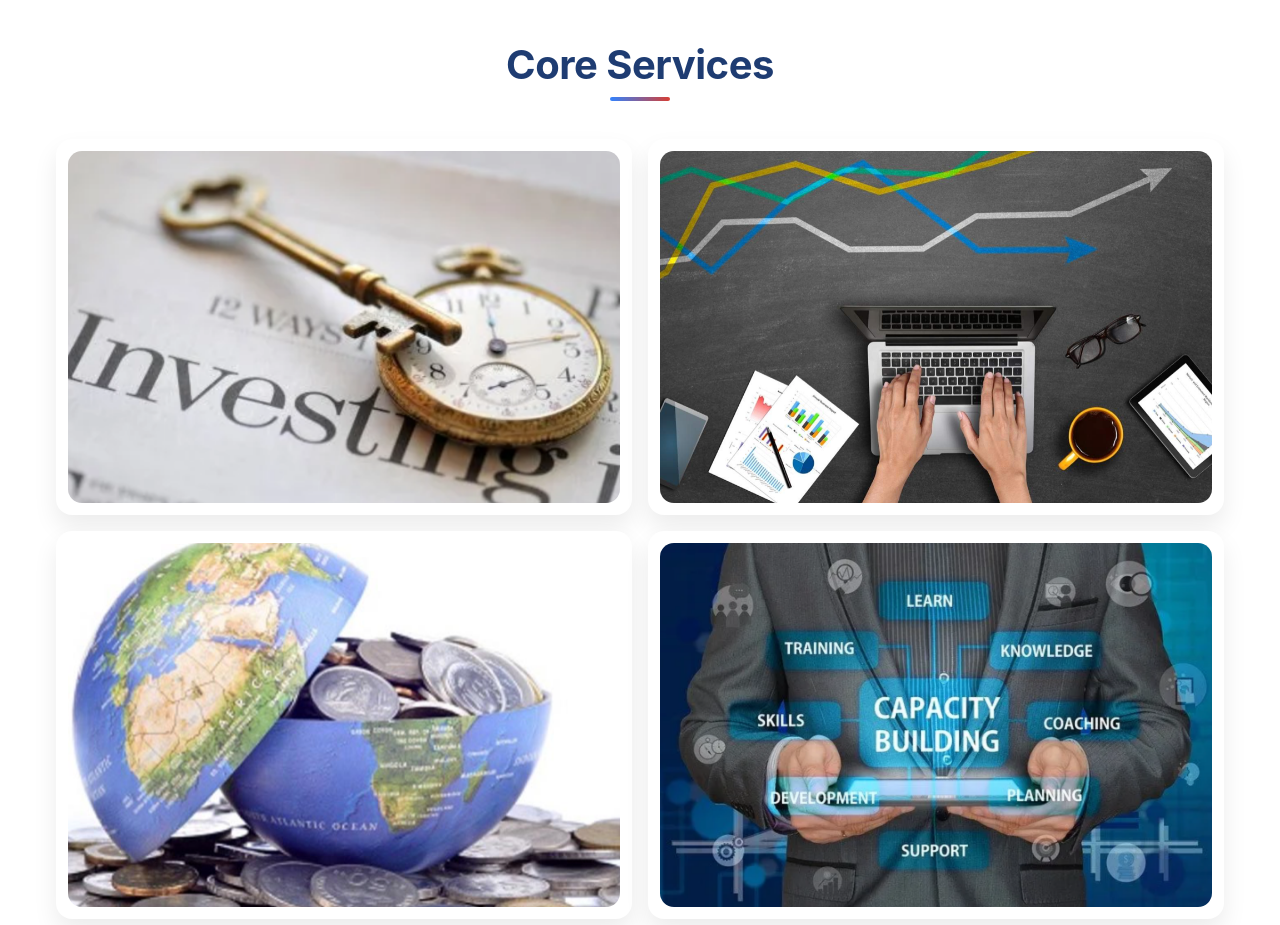
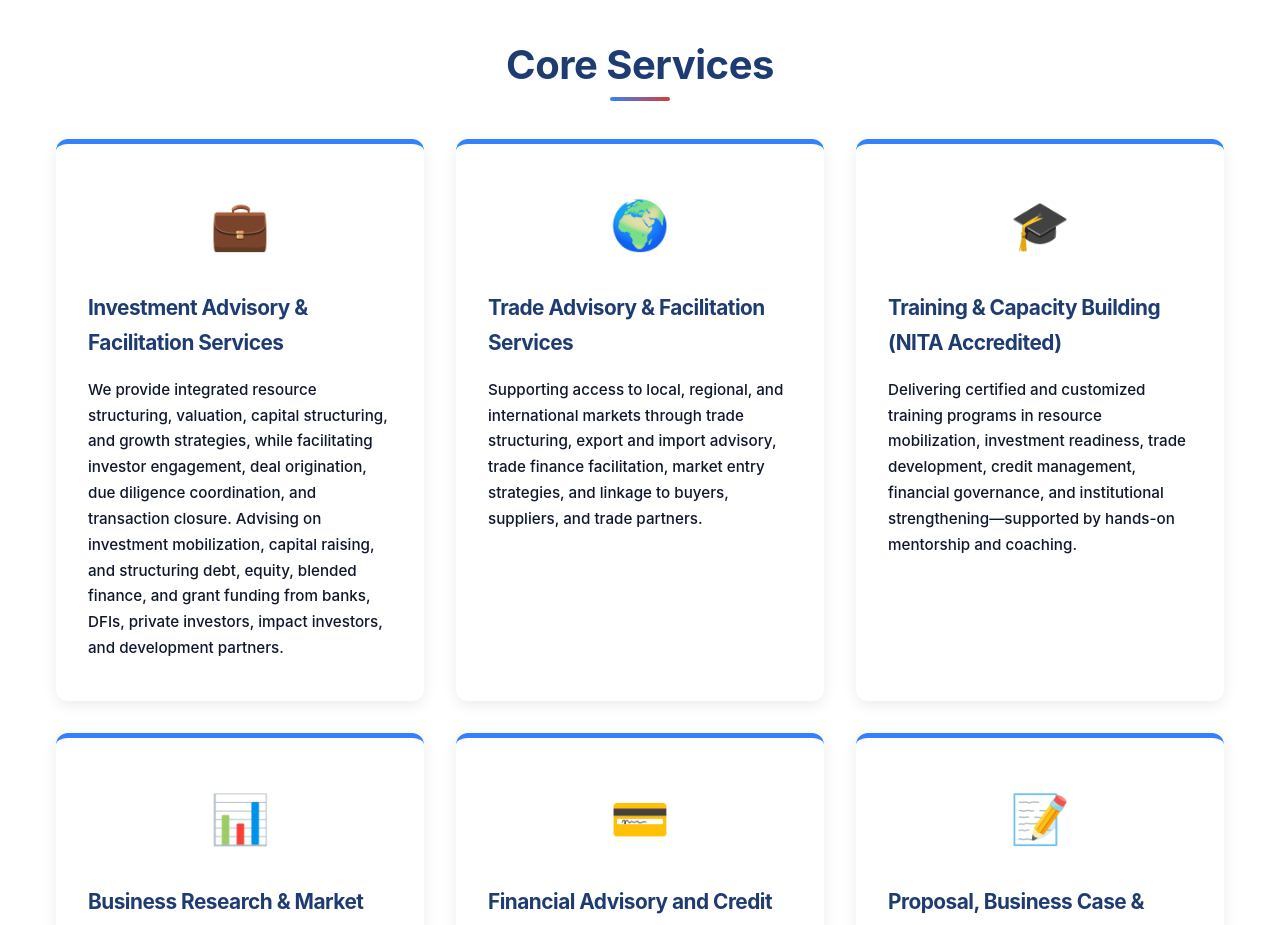
Before and after one commit to Maundu-Anthony/asfam-consultancy-limited, a React (Create React App) app: page /services in a window 1280 px wide. Shown: the part 740-1665 px from the top of the page. Built offline with nearby package versions, Linux system fonts and the light colour scheme.

Commit message:
makes changes that updates ourcore services face cards from icons to pictures

```diff
--- a/src/pages/Home.js
+++ b/src/pages/Home.js
@@ -3,7 +3,12 @@ import { Link } from 'react-router-dom';
 import ServiceCard from '../components/ServiceCard';
 import heroBackground from '../images/homepage.jpg';
 import whoWeAreImage from '../images/who_we_are_section.png';
-import coreServicesImage from '../images/core_services_section.png';
+import investmentSectionImage from '../images/Investment_Advisory_&_Facilitation_Services_section.png';
+import financialAdvisorySectionImage from '../images/Financial_Advisory_&_Credit_Facilitation_Services_section.png';
+import creditRatingSectionImage from '../images/Credit_Rating_section.png';
+import trainingSectionImage from '../images/training_section.png';
+import businessResearchSectionImage from '../images/Business_Research_section.png';
+import resourceMobilizationSectionImage from '../images/Resource_Mobilization_section.png';
 import './Home.css';
 
 function Home() {
@@ -11,32 +16,32 @@ function Home() {
     {
       title: 'Investment Advisory & Facilitation Services',
       description: 'Expert guidance in structuring investments, sourcing debt, equity, and blended finance solutions tailored to your business needs.',
-      icon: '💼'
+      image: investmentSectionImage
     },
     {
       title: 'Financial Advisory & Credit Facilitation Services',
       description: 'Supporting access to local, regional, and international markets through trade structuring and market entry strategies.',
-      icon: '🌍'
+      image: financialAdvisorySectionImage
     },
     {
       title: 'Credit Rating Facilitation Services',
       description: 'Helping businesses overcome financing barriers by improving risk profiles and facilitating engagement with lenders.',
-      icon: '💳'
+      image: creditRatingSectionImage
     },
     {
       title: 'Training & Capacity Building',
       description: 'NITA-accredited training programs in resource mobilization, financial governance, and institutional strengthening.',
-      icon: '📚'
+      image: trainingSectionImage
     },
     {
       title: 'Business Research',
       description: 'In-depth market research and intelligence to support investment decisions and expansion strategies.',
-      icon: '📊'
+      image: businessResearchSectionImage
     },
     {
       title: 'Resource Mobilization',
       description: 'Strategic development of funding sources diversification and financial sustainability enhancement.',
-      icon: '💰'
+      image: resourceMobilizationSectionImage
     }
   ];
 
@@ -86,22 +91,13 @@ function Home() {
       <section className="services-preview">
         <div className="container">
           <h2>Our Core Services</h2>
-          <div className="section-visuals">
-            <div className="section-image-card section-image-card-large">
-              <img
-                src={coreServicesImage}
-                alt="Core services section illustration"
-                className="section-image core-services-image"
-              />
-            </div>
-          </div>
           <div className="services-grid">
             {services.map((service, index) => (
               <ServiceCard
                 key={index}
                 title={service.title}
                 description={service.description}
-                icon={service.icon}
+                image={service.image}
               />
             ))}
           </div>
--- a/src/pages/Services.js
+++ b/src/pages/Services.js
@@ -1,11 +1,6 @@
 import React from 'react';
 import ServiceCard from '../components/ServiceCard';
-import trainingSectionImage from '../images/Training_and_Capacity_Building_section.png';
-import businessResearchSectionImage from '../images/Business_Research_section.png';
-import resourceMobilizationSectionImage from '../images/Resource_Mobilization_section.png';
 import creditRatingSectionImage from '../images/Credit_Rating_section.png';
-import investmentSectionImage from '../images/Investment_Advisory_&_Facilitation_Services_section.png';
-import financialAdvisorySectionImage from '../images/Financial_Advisory_&_Credit_Facilitation_Services_section.png';
 import './Services.css';
 
 function Services() {
@@ -13,42 +8,42 @@ function Services() {
   {
   title: 'Investment Advisory & Facilitation Services',
   description: 'We provide integrated resource structuring, valuation, capital structuring, and growth strategies, while facilitating investor engagement, deal origination, due diligence coordination, and transaction closure. Advising on investment mobilization, capital raising, and structuring debt, equity, blended finance, and grant funding from banks, DFIs, private investors, impact investors, and development partners.',
-  image: investmentSectionImage
+  icon: '💼'
 },
 {
   title: 'Trade Advisory & Facilitation Services',
   description: 'Supporting access to local, regional, and international markets through trade structuring, export and import advisory, trade finance facilitation, market entry strategies, and linkage to buyers, suppliers, and trade partners.',
-  image: investmentSectionImage
+  icon: '🌍'
 },
 {
   title: 'Training & Capacity Building (NITA Accredited)',
   description: 'Delivering certified and customized training programs in resource mobilization, investment readiness, trade development, credit management, financial governance, and institutional strengthening—supported by hands-on mentorship and coaching.',
-  image: trainingSectionImage
+  icon: '🎓'
 },
 {
   title: 'Business Research & Market Intelligence',
   description: 'Conducting in-depth business, sectoral, and market research to support investment decisions, market entry, expansion strategies, feasibility studies, and evidence-based planning.',
-  image: businessResearchSectionImage
+  icon: '📊'
 },
 {
   title: 'Financial Advisory and Credit Facilitation Services',
   description: 'Supporting clients facing credit constraints to access appropriate financing by restructuring credit proposals, improving risk profiles, aligning financial documentation to lender requirements, and facilitating engagement with banks and financing institutions.',
-  image: financialAdvisorySectionImage
+  icon: '💳'
 },
 {
   title: 'Proposal, Business Case & Pitch Development',
   description: 'Developing high-impact proposals, concept notes, investment memoranda, and pitch decks aligned to investor, donor, financier, and trade partner expectations.',
-  image: investmentSectionImage
+  icon: '📝'
 },
 {
   title: 'Bankability & Financial Readiness',
   description: 'Preparing organizations and projects to meet lender and investor requirements through robust financial models, credit-ready documentation, and risk mitigation frameworks.',
-  image: financialAdvisorySectionImage
+  icon: '🏦'
 },
 {
   title: 'Resource Mobilization Strategy Development',
   description: 'Designing practical, results-driven strategies that diversify funding sources, strengthen institutional capacity, and enhance financial sustainability.',
-  image: resourceMobilizationSectionImage
+  icon: '🔗'
 },
   ];
 
@@ -186,43 +181,13 @@ function Services() {
       <section className="main-services">
         <div className="container">
           <h2>Core Services</h2>
-          <div className="section-visuals section-visuals-row">
-            <div className="section-image-card">
-              <img
-                src={investmentSectionImage}
-                alt="Investment advisory and facilitation section illustration"
-                className="section-image investment-services-image"
-              />
-            </div>
-            <div className="section-image-card">
-              <img
-                src={businessResearchSectionImage}
-                alt="Business research section illustration"
-                className="section-image business-research-image"
-              />
-            </div>
-            <div className="section-image-card">
-              <img
-                src={resourceMobilizationSectionImage}
-                alt="Resource mobilization section illustration"
-                className="section-image resource-mobilization-image"
-              />
-            </div>
-            <div className="section-image-card">
-              <img
-                src={trainingSectionImage}
-                alt="Training programs section illustration"
-                className="section-image training-services-image"
-              />
-            </div>
-          </div>
           <div className="services-grid">
             {mainServices.map((service, index) => (
               <ServiceCard
                 key={index}
                 title={service.title}
                 description={service.description}
-                image={service.image}
+                icon={service.icon}
               />
             ))}
           </div>
```
